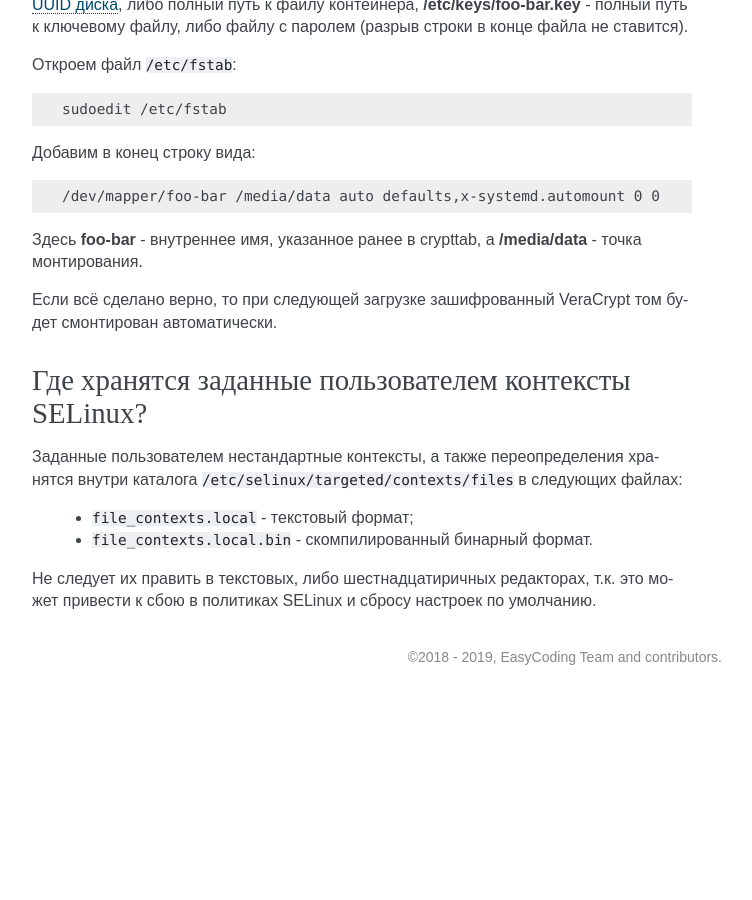
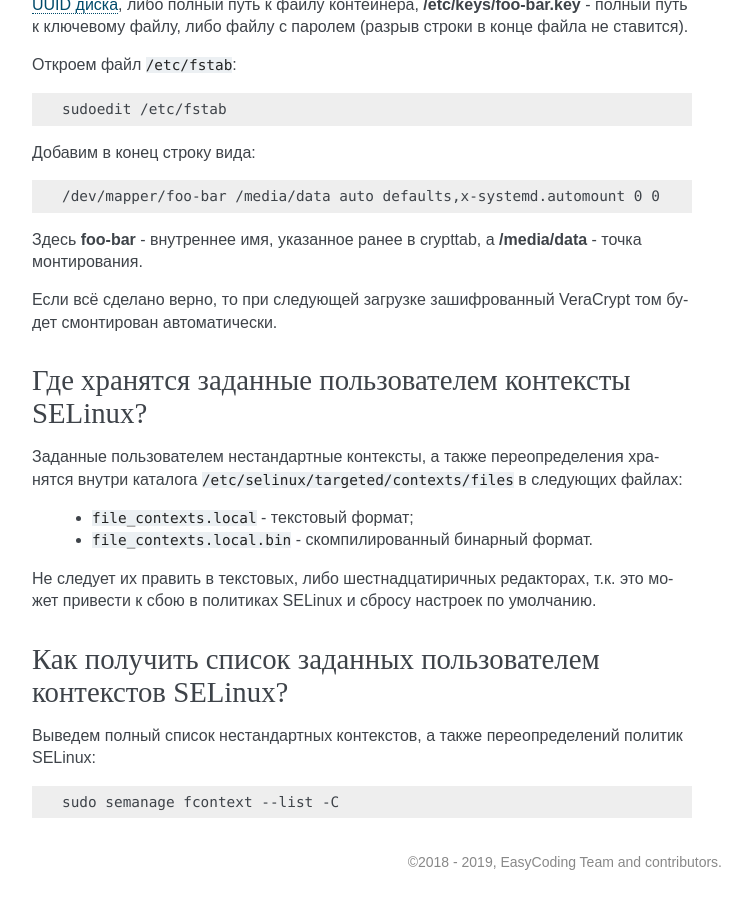
Before and after one commit to RussianFedora/FAQ, a Sphinx documentation site: the page built from source/security.rst, in a window 1280 px wide and 900 px high, scrolled down 26686 px. Shown: the whole window, without its empty margins (388-1140 px from the left). Built offline with Sphinx 7.4.7, drawn with Linux system fonts in a browser that asks for light colours; before the commit the page ends 27381 px from its top, so only the background shows below that; some of the changed text lies outside the part shown.

Commit message:
Added question about gathering list of custom SELinux rules and overrides.

```diff
--- a/source/security.rst
+++ b/source/security.rst
@@ -1544,3 +1544,15 @@ Cryptsetup поддерживает монтирование как :ref:`TrueCr
   * ``file_contexts.local.bin`` - скомпилированный бинарный формат.
 
 Не следует их править в текстовых, либо шестнадцатиричных редакторах, т.к. это может привести к сбою в политиках SELinux и сбросу настроек по умолчанию.
+
+.. index:: selinux, context, semanage
+.. _selinux-local-list:
+
+Как получить список заданных пользователем контекстов SELinux?
+==================================================================
+
+Выведем полный список нестандартных контекстов, а также переопределений политик SELinux:
+
+.. code-block:: text
+
+    sudo semanage fcontext --list -C
```
